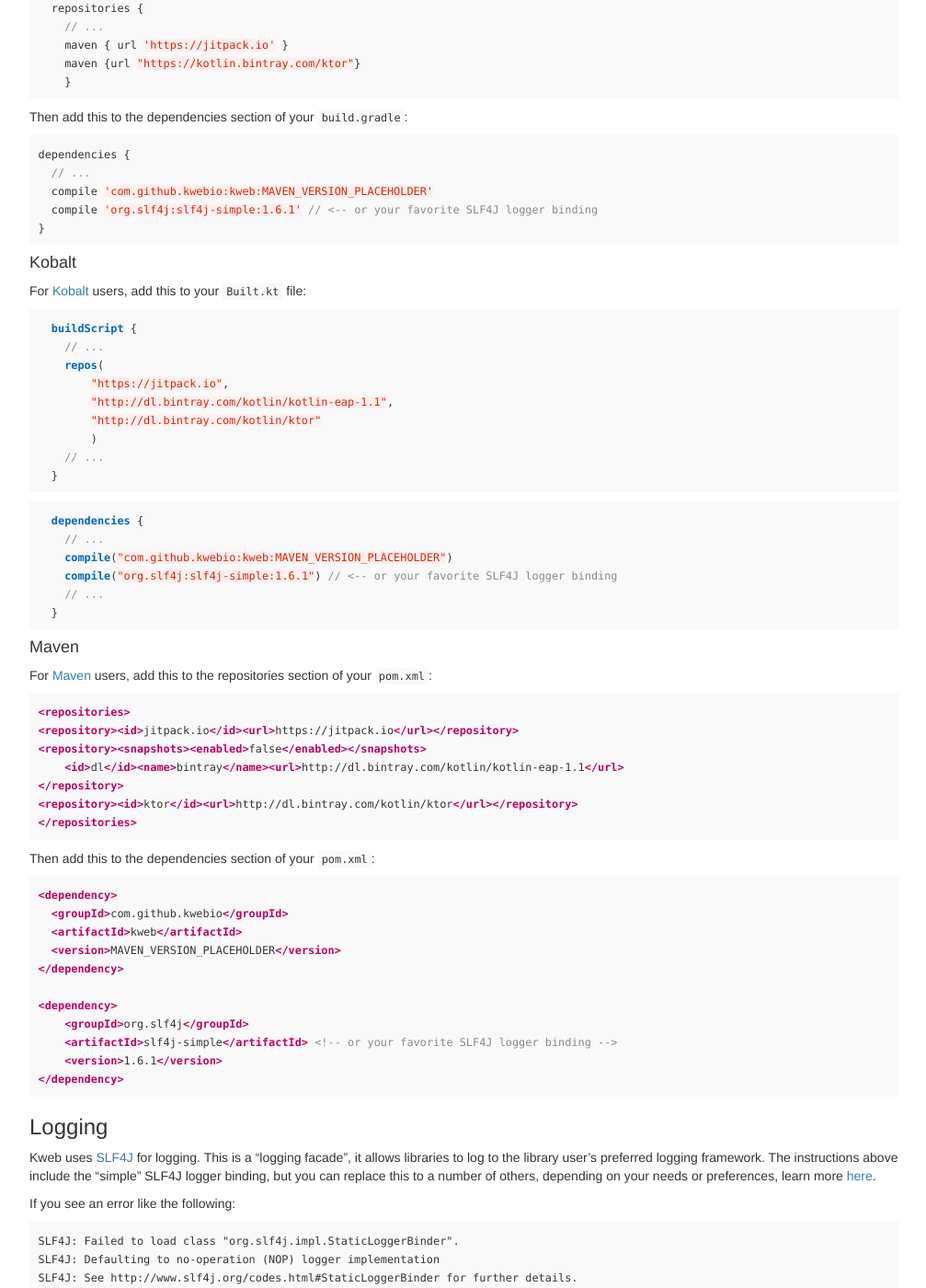
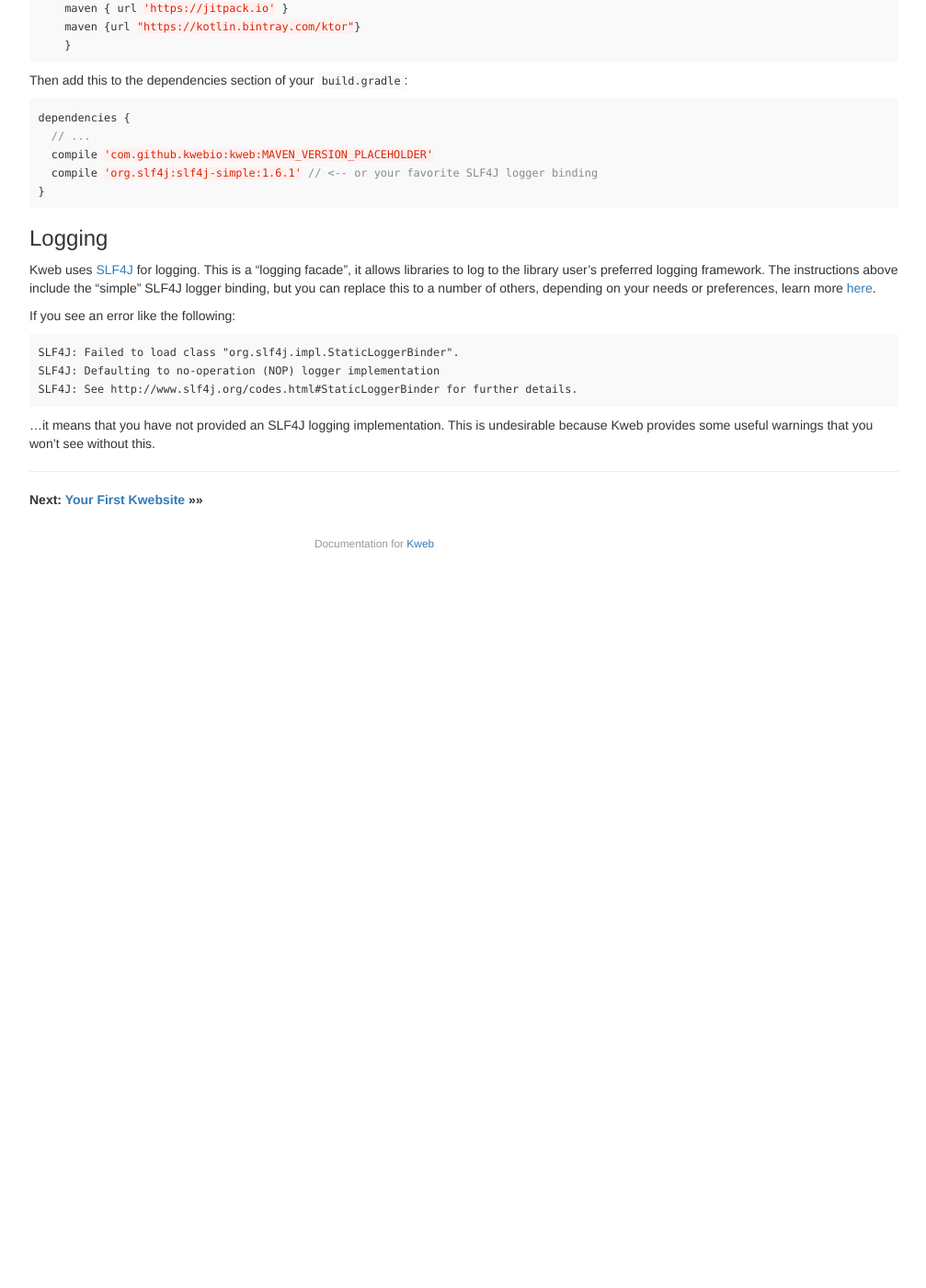
Before and after one commit to kwebio/kwebio.github.io, a Jekyll site: the page built from _posts/2017-03-03-getting-started.md, in a window 1280 px wide and 1400 px high, scrolled down 488 px. Shown: the whole window at 92% size, without its empty margins (233-1240 px from the left). Built offline with Jekyll 4.4.1, drawn with Linux system fonts in a browser that asks for light colours; nearby versions of some CDN libraries; after the commit the page ends 1118 px from its top, so only the background shows below that; some of the changed text lies outside the part shown.

Commit message:
Update 2017-03-03-getting-started.md

````diff
--- a/_posts/2017-03-03-getting-started.md
+++ b/_posts/2017-03-03-getting-started.md
@@ -38,58 +39,6 @@ dependencies {
   compile 'com.github.kwebio:kweb:MAVEN_VERSION_PLACEHOLDER'
   compile 'org.slf4j:slf4j-simple:1.6.1' // <-- or your favorite SLF4J logger binding
 }
-```
-
-#### Kobalt
-
-For [Kobalt](http://beust.com/kobalt/) users, add this to your `Built.kt` file:
-
-```kotlin
-  buildScript {
-    // ...
-    repos(
-        "https://jitpack.io",
-        "http://dl.bintray.com/kotlin/kotlin-eap-1.1",
-        "http://dl.bintray.com/kotlin/ktor"
-        )
-    // ...
-  }
-```
-
-```kotlin
-  dependencies {
-    // ...
-    compile("com.github.kwebio:kweb:MAVEN_VERSION_PLACEHOLDER")
-    compile("org.slf4j:slf4j-simple:1.6.1") // <-- or your favorite SLF4J logger binding
-    // ...
-  }
-```
-
-#### Maven
-For [Maven](https://maven.apache.org/) users, add this to the repositories section of your `pom.xml`:
-```xml
-<repositories>
-<repository><id>jitpack.io</id><url>https://jitpack.io</url></repository>
-<repository><snapshots><enabled>false</enabled></snapshots>
-    <id>dl</id><name>bintray</name><url>http://dl.bintray.com/kotlin/kotlin-eap-1.1</url>
-</repository>
-<repository><id>ktor</id><url>http://dl.bintray.com/kotlin/ktor</url></repository>
-</repositories>
-```
-
-Then add this to the dependencies section of your `pom.xml`:
-```xml
-<dependency>
-  <groupId>com.github.kwebio</groupId>
-  <artifactId>kweb</artifactId>
-  <version>MAVEN_VERSION_PLACEHOLDER</version>
-</dependency>
-
-<dependency>
-    <groupId>org.slf4j</groupId>
-    <artifactId>slf4j-simple</artifactId> <!-- or your favorite SLF4J logger binding -->
-    <version>1.6.1</version>
-</dependency>
 ```
 
 ### Logging
````
Also changed, not shown: other parts of _posts/2017-03-03-getting-started.md (+2 -1 lines).
